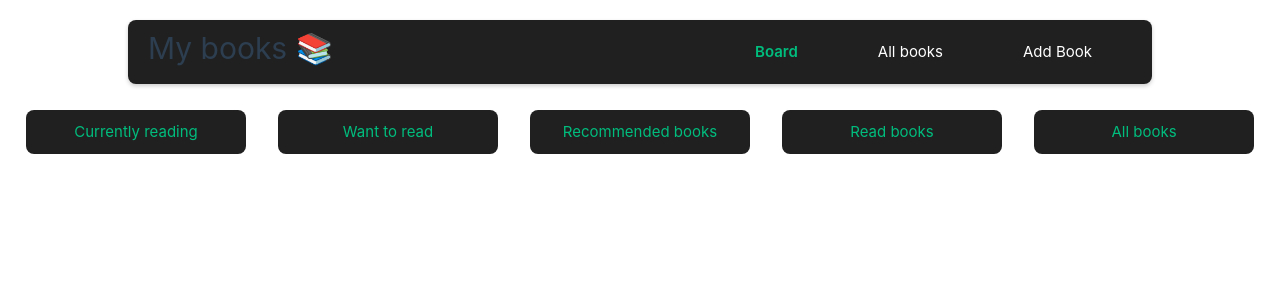
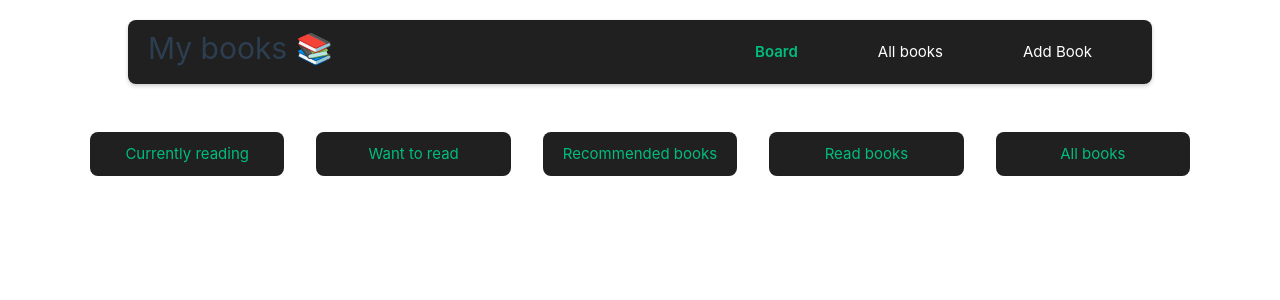
Before and after one commit to IIC3585-2024/svelte-group-07, a SvelteKit app: page / in a window 1280 px wide. Shown: the top 300 px of the page. Built offline with nearby package versions, Linux system fonts and the light colour scheme.

Commit message:
fix: main section scope in css

```diff
--- a/src/components/Book.svelte
+++ b/src/components/Book.svelte
@@ -68,7 +68,7 @@
     });
 </script>
 
-<main>
+<div>
     {#if mounted}
         <div class="container">
             <img src={cover} alt={book.title} />
@@ -106,7 +106,7 @@
         {/if}
     {/if}
 
-</main>
+</div>
 
 
 <style>
--- a/src/global.css
+++ b/src/global.css
@@ -93,10 +93,11 @@ main {
   display: flex;
   flex-direction: column;
   flex: 1;
-  min-width: 70vw;
-  height: 90vh;
-  width: 100%;
-  margin-top: 100px;
+  margin: 0 2.5vw;
+  padding: 2rem;
+  min-width: 95vw;
+  min-height: 100vh;
+  margin-top: 90px;
 }
 
 #app {
```
Also changed, not shown: src/components/AddBookPopUp.svelte (+6 -5 lines).
